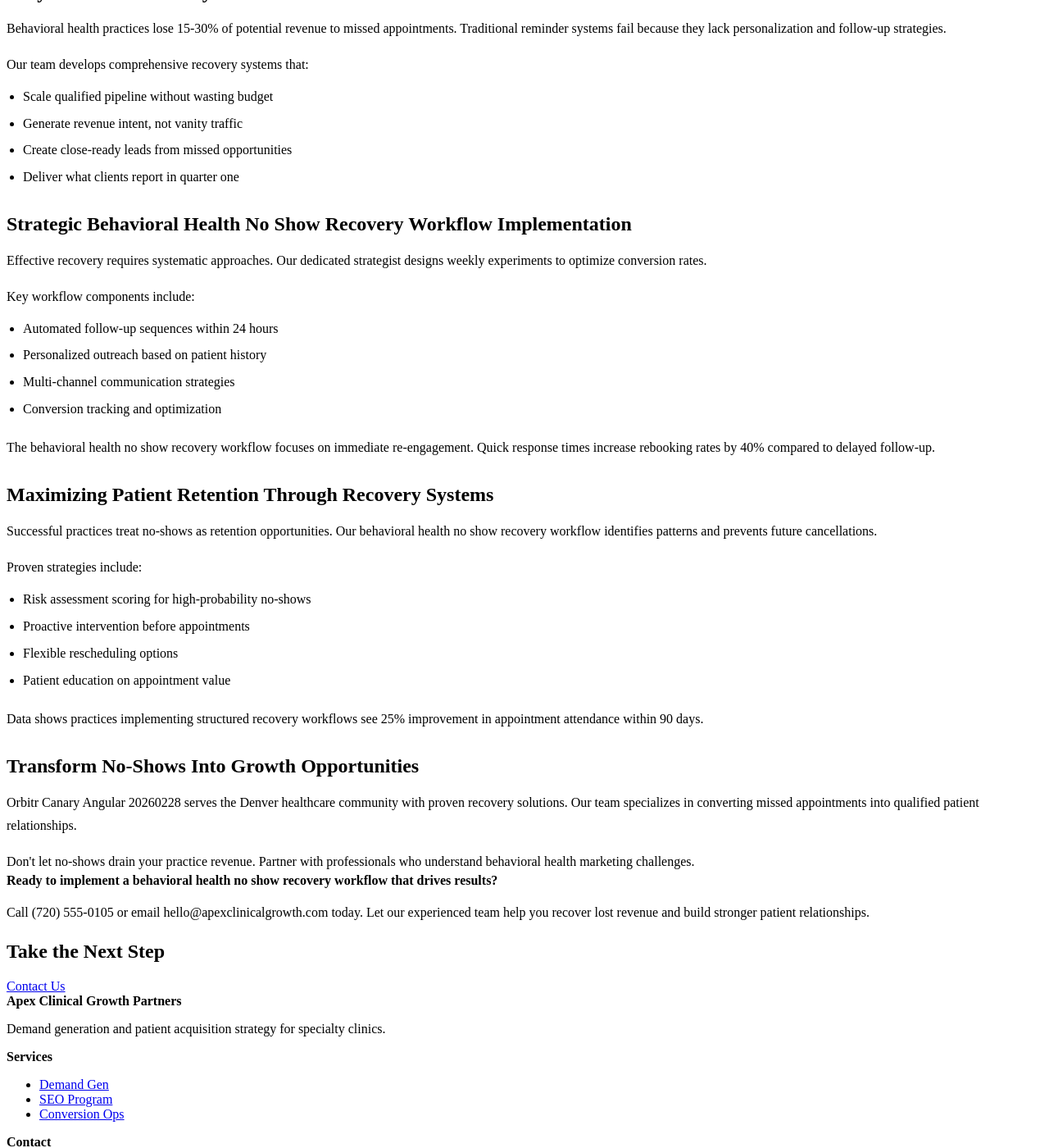
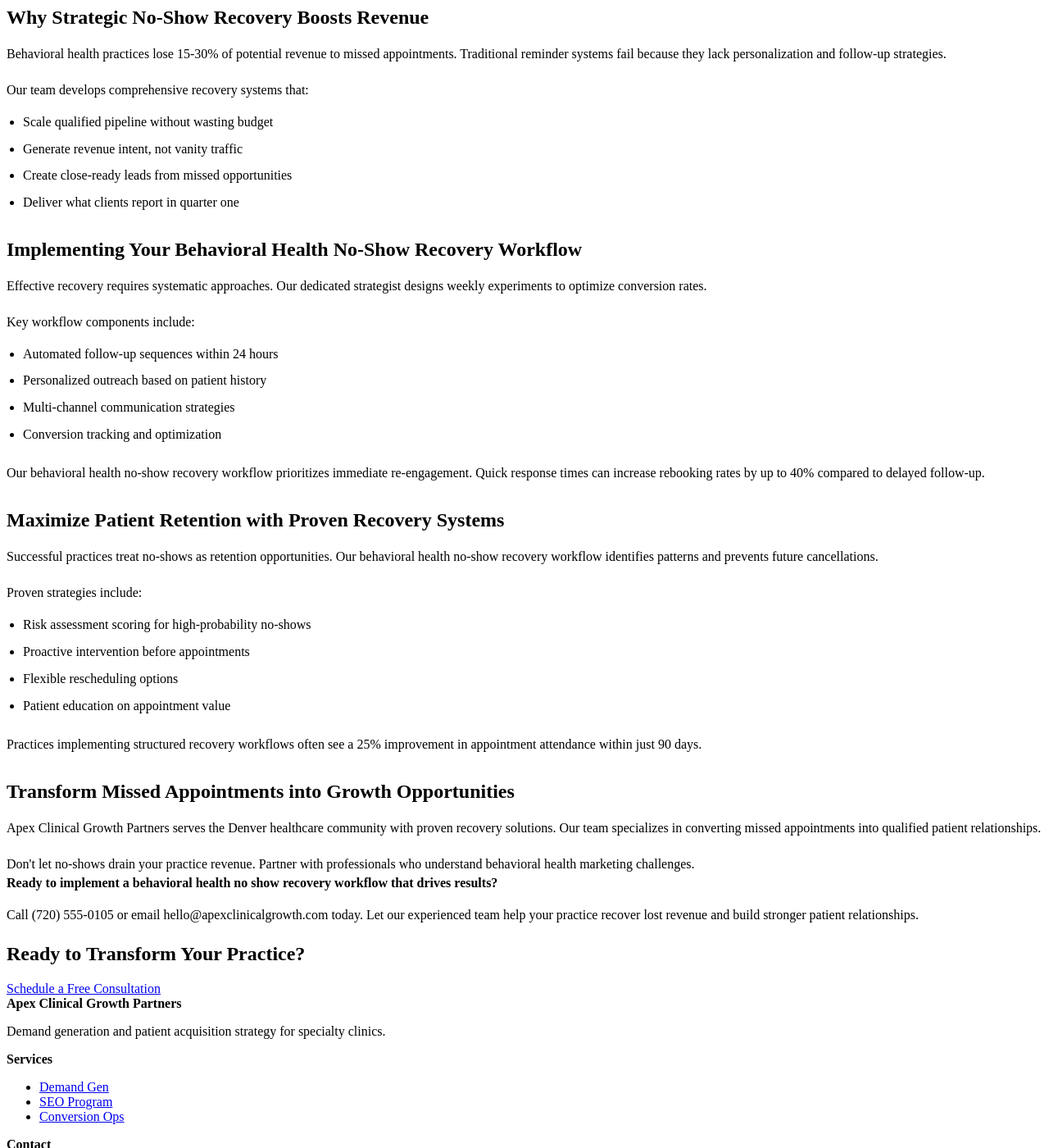
Before and after one commit to prjctlphbt/orbitr-canary-angular-20260228, a Jekyll site: the page angular-behavioral-noshow-20260228144655.html, which Jekyll copies as it is, in a window 1280 px wide and 1400 px high, scrolled down 284 px. Shown: the whole window at 82% size. Built offline with Jekyll 4.4.1, drawn with Linux system fonts in a browser that asks for light colours; some of the changed text lies outside the part shown.

Commit message:
Refresh and update content: angular-behavioral-noshow-20260228144655.html

```diff
--- a/angular-behavioral-noshow-20260228144655.html
+++ b/angular-behavioral-noshow-20260228144655.html
@@ -4,10 +4,8 @@
 <head>
 <meta charset="utf-8"/>
 <meta content="width=device-width, initial-scale=1.0" name="viewport"/>
-<meta content="Reduce missed appointments in behavioral health. Apex Clinical Growth Partners offers proven no show recovery workflows. Optimize your practice today.
-
-Characte" name="description"/>
-<title>Behavioral Health No Show Recovery Workflow Solutions</title>
+<meta content="Boost revenue and patient retention in 2026 with Apex Clinical Growth Partners' proven behavioral health no-show recovery workflows. Optimize your practice's growth today." name="description"/>
+<title>Behavioral Health No Show Recovery: Boost Revenue &amp; Patient Retention | Apex Clinical Growth Partners</title>
 <style>
 
 
@@ -105,14 +103,14 @@
 <section class="page-hero landing-hero">
 <div class="container">
 <h1>Behavioral Health No Show Recovery Workflow Solutions</h1>
-<a class="cta" href="/services/">Contact Us</a>
+<a class="cta" href="/contact/">Contact Us</a>
 </div>
 </section>
 <section class="landing-content">
 <div class="container orbitr-generated-content">
-<h1>Behavioral Health No Show Recovery Workflow Solutions</h1>
-<p>Missed appointments cost behavioral health practices thousands in lost revenue each month. A strategic behavioral health no show recovery workflow transforms these challenges into growth opportunities. Orbitr Canary Angular 20260228 helps Denver practices convert missed appointments into qualified leads.</p>
-<h2>Why No-Show Recovery Drives Revenue Growth</h2>
+<h2>Unlock Growth with Behavioral Health No Show Recovery</h2>
+<p>Missed appointments cost behavioral health practices thousands in lost revenue each month. A strategic behavioral health no-show recovery workflow transforms these challenges into growth opportunities. Apex Clinical Growth Partners helps Denver practices convert missed appointments into qualified leads.</p>
+<h2>Why Strategic No-Show Recovery Boosts Revenue</h2>
 <p>Behavioral health practices lose 15-30% of potential revenue to missed appointments. Traditional reminder systems fail because they lack personalization and follow-up strategies.</p>
 <p>Our team develops comprehensive recovery systems that:</p>
 <ul>
@@ -121,7 +119,7 @@
 <li>Create close-ready leads from missed opportunities</li>
 <li>Deliver what clients report in quarter one</li>
 </ul>
-<h2>Strategic Behavioral Health No Show Recovery Workflow Implementation</h2>
+<h2>Implementing Your Behavioral Health No-Show Recovery Workflow</h2>
 <p>Effective recovery requires systematic approaches. Our dedicated strategist designs weekly experiments to optimize conversion rates.</p>
 <p>Key workflow components include:</p>
 <ul>
@@ -130,9 +128,9 @@
 <li>Multi-channel communication strategies</li>
 <li>Conversion tracking and optimization</li>
 </ul>
-<p>The behavioral health no show recovery workflow focuses on immediate re-engagement. Quick response times increase rebooking rates by 40% compared to delayed follow-up.</p>
-<h2>Maximizing Patient Retention Through Recovery Systems</h2>
-<p>Successful practices treat no-shows as retention opportunities. Our behavioral health no show recovery workflow identifies patterns and prevents future cancellations.</p>
+<p>Our behavioral health no-show recovery workflow prioritizes immediate re-engagement. Quick response times can increase rebooking rates by up to 40% compared to delayed follow-up.</p>
+<h2>Maximize Patient Retention with Proven Recovery Systems</h2>
+<p>Successful practices treat no-shows as retention opportunities. Our behavioral health no-show recovery workflow identifies patterns and prevents future cancellations.</p>
 <p>Proven strategies include:</p>
 <ul>
 <li>Risk assessment scoring for high-probability no-shows</li>
@@ -140,18 +138,18 @@
 <li>Flexible rescheduling options</li>
 <li>Patient education on appointment value</li>
 </ul>
-<p>Data shows practices implementing structured recovery workflows see 25% improvement in appointment attendance within 90 days.</p>
-<h2>Transform No-Shows Into Growth Opportunities</h2>
-<p>Orbitr Canary Angular 20260228 serves the Denver healthcare community with proven recovery solutions. Our team specializes in converting missed appointments into qualified patient relationships.</p>
+<p>Practices implementing structured recovery workflows often see a 25% improvement in appointment attendance within just 90 days.</p>
+<h2>Transform Missed Appointments into Growth Opportunities</h2>
+<p>Apex Clinical Growth Partners serves the Denver healthcare community with proven recovery solutions. Our team specializes in converting missed appointments into qualified patient relationships.</p>
 <p>Don't let no-shows drain your practice revenue. Partner with professionals who understand behavioral health marketing challenges.</p>
 <strong>Ready to implement a behavioral health no show recovery workflow that drives results?</strong>
-<p>Call (720) 555-0105 or email hello@apexclinicalgrowth.com today. Let our experienced team help you recover lost revenue and build stronger patient relationships.</p>
+<p>Call (720) 555-0105 or email hello@apexclinicalgrowth.com today. Let our experienced team help your practice recover lost revenue and build stronger patient relationships.</p>
 </div>
 </section>
 <section class="landing-cta">
 <div class="container">
-<h2>Take the Next Step</h2>
-<a class="cta" href="/services/">Contact Us</a>
+<h2>Ready to Transform Your Practice?</h2>
+<a class="cta" href="/contact/">Schedule a Free Consultation</a>
 </div>
 </section>
 </main>
```
Also changed, not shown: other parts of angular-behavioral-noshow-20260228144655.html (+0 -10 lines).
